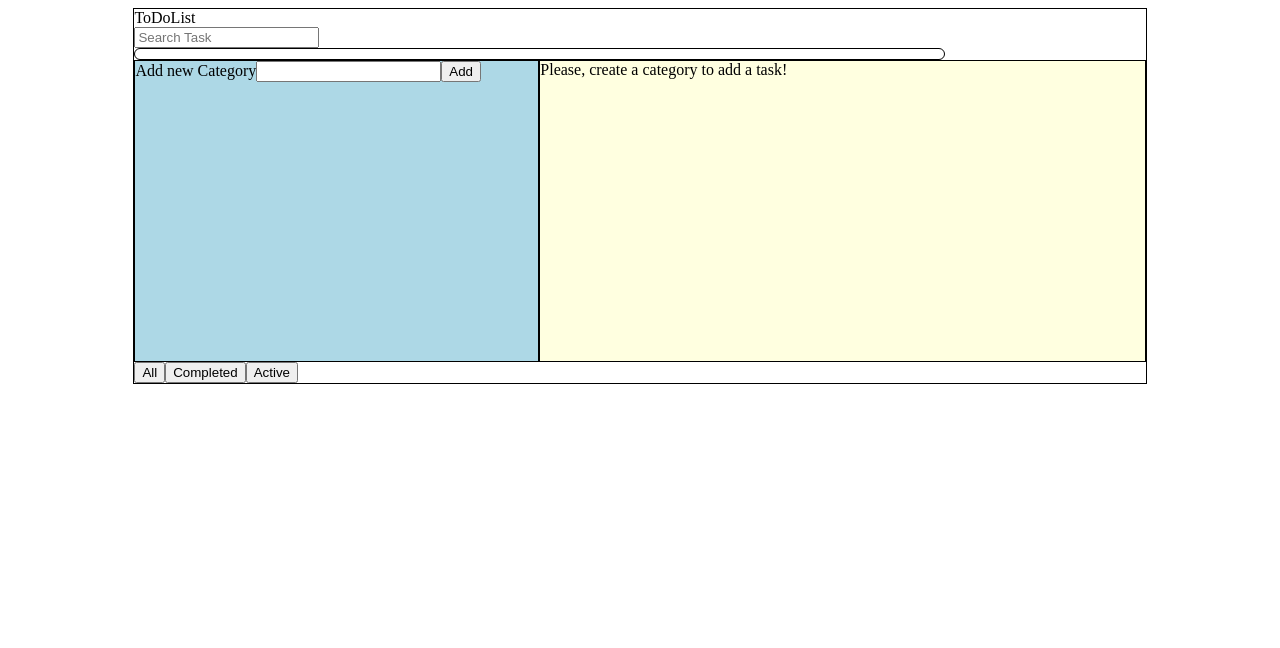
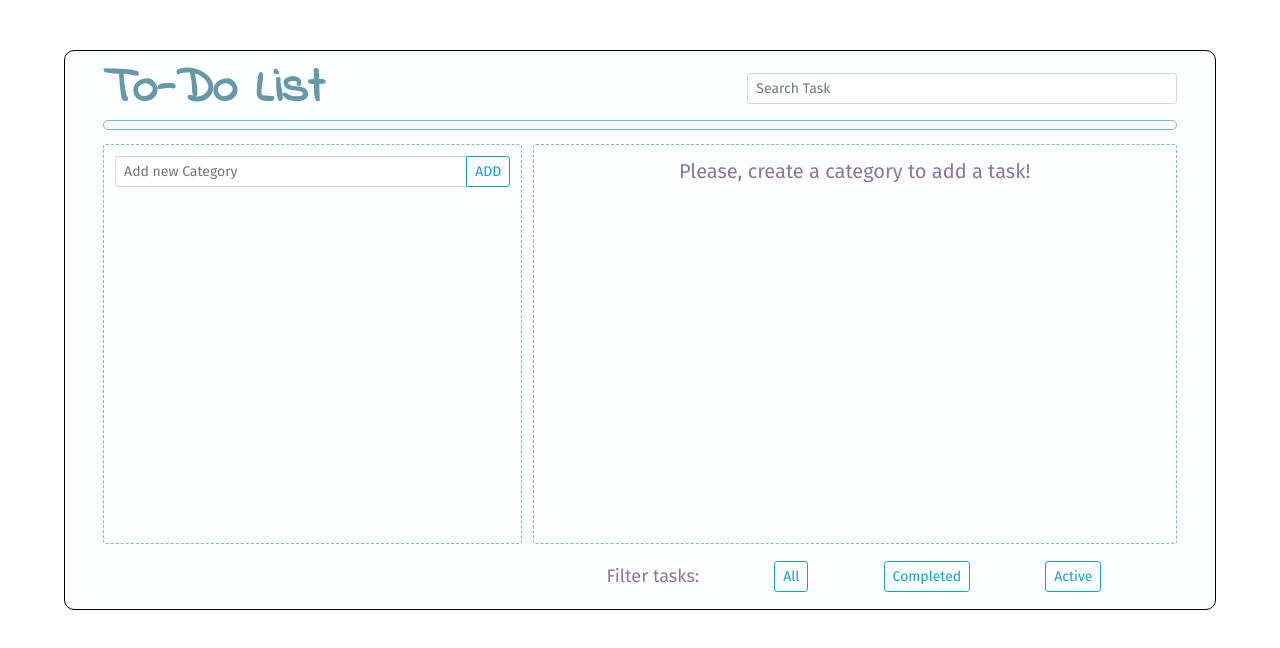
Before and after one commit to ZhenyaBachilo/ToDoApp, a React app: page / in a window 1280 px wide. Built offline with nearby package versions, Linux system fonts and the light colour scheme.

Commit message:
added css styles with react-bootstrap

```diff
--- a/package.json
+++ b/package.json
@@ -44,7 +44,9 @@
     "webpack-dev-server": "^3.7.1"
   },
   "dependencies": {
+    "bootstrap": "^4.3.1",
     "react": "^16.8.6",
+    "react-bootstrap": "^1.0.0-beta.9",
     "react-dom": "^16.8.6",
     "react-redux": "^7.1.0",
     "redux": "^4.0.1",
--- a/src/components/Form.js
+++ b/src/components/Form.js
@@ -1,60 +1,71 @@
 import React from 'react';
+import { InputGroup, FormControl, Button } from 'react-bootstrap';
 
 
 export default class Form extends React.Component {
-    constructor(props){
+    constructor(props) {
         super(props);
-        this.state={
+        this.state = {
             value: ""
         }
     }
 
     handleChange = (event) => {
         this.setState(
-            {value:event.target.value}
+            { value: event.target.value }
         )
     }
 
-    handleSubmit = (event)=> {
+    handleSubmit = (event) => {
         event.preventDefault();
-        if(this.props.add){
-            if(!this.state.value.trim()) {
+        if (this.props.add) {
+            if (!this.state.value.trim()) {
                 this.setState({
-                    value:''
+                    value: ''
                 });
                 return;
             }
             this.props.add(this.state.value);
             this.setState({
-                value:'',
+                value: '',
             })
 
-        }else{
-            if(!this.state.value.trim()) {
+        } else {
+            if (!this.state.value.trim()) {
                 this.setState({
-                    value:''
+                    value: ''
                 });
                 return;
-            }else if(!this.props.categoryId){
+            } else if (!this.props.categoryId) {
                 return;
             }
-            this.props.addTask(this.state.value,this.props.categoryId);
+            this.props.addTask(this.state.value, this.props.categoryId);
             this.setState({
-                value:''
+                value: ''
             })
-
         }
-
     }
 
-    render(){
+    render() {
 
-        return(
-            <form onSubmit ={this.handleSubmit} >
-                <label><span>{this.props.headerText}</span>
-                    <input type='text' onChange={this.handleChange} value={this.state.value}></input>
-                </label>
-                <button>Add</button>
+        return (
+            <form onSubmit={this.handleSubmit} >
+                <InputGroup className="mb-3" size="sm" >
+                    <FormControl
+                        placeholder={this.props.inputPlaceholder}
+                        type='text'
+                        onChange={this.handleChange}
+                        value={this.state.value}
+                    />
+                    <InputGroup.Append>
+                        <Button
+                            onClick={this.handleSubmit}
+                            variant="outline-info"
+                        >
+                            ADD
+                        </Button>
+                    </InputGroup.Append>
+                </InputGroup>
             </form>
         )
     }
--- a/src/components/InputSearch.js
+++ b/src/components/InputSearch.js
@@ -1,16 +1,17 @@
 import React from 'react';
+import { InputGroup, FormControl } from 'react-bootstrap';
 
 export class InputSearch extends React.Component {
     constructor(props) {
         super(props);
-        this.state={
-            value:""
+        this.state = {
+            value: ""
         }
     }
 
     handleChange = (event) => {
         this.setState(
-            {value:event.target.value}
+            { value: event.target.value }
         )
     }
 
@@ -18,12 +19,16 @@ export class InputSearch extends React.Component {
         this.props.searchTask(this.state.value);
 
         return (
-            <input type='text'
-                placeholder='Search Task'
-                onChange={this.handleChange}
-                value={this.state.value}
-            >
-            </input>
+            <InputGroup size="sm" className='inputSearch'>
+                <FormControl
+                    aria-label="Small"
+                    aria-describedby="inputGroup-sizing-sm"
+                    type='text'
+                    placeholder='Search Task'
+                    onChange={this.handleChange}
+                    value={this.state.value}
+                />
+            </InputGroup>
         )
     }
 
--- a/src/components/ProgressBar.js
+++ b/src/components/ProgressBar.js
@@ -2,11 +2,10 @@ import React from 'react';
 import { Filler } from './Filler';
 
 export const ProgressBar = (props) => {
-
     return (
         <>
             <div className='progressBar'>
-                <Filler tasks={props.tasks}/>
+                <Filler tasks={props.tasks} />
             </div>
         </>
     )
--- a/src/components/SearchBar.js
+++ b/src/components/SearchBar.js
@@ -1,14 +1,15 @@
 import React from 'react';
-import {InputSearch} from './InputSearch';
+import { InputSearch } from './InputSearch';
+
 
 export const SearchBar = (props) => {
-
     return (
-        <>
-            <div className='SearchBar'>
-                <div>ToDoList</div>
-                <InputSearch tasks={props.tasks} searchTask={props.searchTask}/>
-            </div>
-        </>
+        <div className='searchBar'>
+            <div className='appName'>To-Do List</div>
+            <InputSearch
+                tasks={props.tasks}
+                searchTask={props.searchTask}
+            />
+        </div>
     )
 }
--- a/src/containers/Categories.js
+++ b/src/containers/Categories.js
@@ -13,15 +13,15 @@ function Categories(props) {
             <Form
                 selectedCategoryId={props.selectedCategoryId}
                 categories={props.categories}
-                headerText={'Add new Category'}
-                add={props.addCategory} />
+                inputPlaceholder={'Add new Category'}
+                add={props.addCategory}
+            />
             <CategoryList
                 selectedCategory={props.selectedCategory}
                 categories={props.categories}
                 selectedCategoryId={props.selectedCategoryId}
                 deleteCategory={props.deleteCategory}
                 searchTaskText={props.searchTaskText}
-
             />
         </div>
     )
@@ -31,11 +31,10 @@ const mapDispatchToProps = {
     addCategory: addCategoryAction,
     selectedCategoryId: selectedCategoryId,
     deleteCategory: deleteCategory,
-    searchTaskText:searchTask
+    searchTaskText: searchTask
 }
 
 const mapStateToProps = (state) => {
-
     return {
         categories: state.CategoriesReducer,
         selectedCategory: state.selectedCategoryIdReducer,
--- a/src/containers/Footer.js
+++ b/src/containers/Footer.js
@@ -1,7 +1,9 @@
 import React from 'react';
 import { connect } from 'react-redux';
 import { setVisibilityFilter } from '../state-management/actions/actions';
-import {C} from '../state-management/constants/constants';
+import { C } from '../state-management/constants/constants';
+import { Button, ButtonToolbar } from 'react-bootstrap';
+
 
 const BTN_Filters = [
     {
@@ -21,20 +23,22 @@ const BTN_Filters = [
 function Footer({ selectFilter }) {
     return (
         <div className='footer'>
-            <div className='btnGroup'>
-                { BTN_Filters.map(({ text, filter }) => {
+            <ButtonToolbar className='ButtonToolbar_edit'>
+                <span>Filter tasks:</span>
+                {BTN_Filters.map(({ text, filter }) => {
                     return (
-                        <button
+                        <Button
+                            size="sm"
+                            variant="outline-info"
                             key={filter}
                             onClick={() => selectFilter(filter)}
                         >{text}
-                        </button>
+                        </Button>
                     )
                 })}
-            </div>
+            </ButtonToolbar>
         </div>
     )
-
 }
 
 const mapStateToProps = (state) => {
--- a/src/containers/ToDos.js
+++ b/src/containers/ToDos.js
@@ -9,12 +9,11 @@ import { selectedCategoryId } from '../state-management/actions/actions';
 
 
 function ToDos(props) {
-
     if (props.categoryId === null) {
         return (
-            <div className='toDosField'> Please, create a category to add a task!</div>
+            <div className='toDosField'> <div className='notification'>Please, create a category to add a task!</div></div>
         )
-    } else if (props.categoryId === ''&&props.searchedText){
+    } else if (props.categoryId === '' && props.searchedText) {
         return (
             <div className='toDosField'>
                 <Form categoryId={props.categoryId} headerText={'Add new Task'} addTask={props.addTask} />
@@ -32,12 +31,16 @@ function ToDos(props) {
     }
     else if (props.categoryId === '') {
         return (
-            <div className='toDosField'> Please, select a category!</div>
+            <div className='toDosField'> <div className='notification'>Please, select a category!</div></div>
         )
     }
     return (
         <div className='toDosField'>
-            <Form categoryId={props.categoryId} headerText={'Add new Task'} addTask={props.addTask} />
+            <Form
+                categoryId={props.categoryId}
+                addTask={props.addTask}
+                inputPlaceholder={'Add new Task'}
+            />
             <ToDoList
                 categoryId={props.categoryId}
                 tasks={props.tasks}
--- a/src/index.html
+++ b/src/index.html
@@ -1,4 +1,3 @@
-
 <!DOCTYPE html>
 <html lang="en">
 
@@ -7,6 +6,13 @@
     <meta name="viewport" content="width=device-width, initial-scale=1.0">
     <meta http-equiv="X-UA-Compatible" content="ie=edge">
     <title>toDoApp</title>
+    <link rel="stylesheet" href="https://maxcdn.bootstrapcdn.com/bootstrap/4.3.1/css/bootstrap.min.css"
+        integrity="sha384-ggOyR0iXCbMQv3Xipma34MD+dH/1fQ784/j6cY/iJTQUOhcWr7x9JvoRxT2MZw1T" crossorigin="anonymous" />
+    <link href="https://fonts.googleapis.com/css?family=Indie+Flower&display=swap" rel="stylesheet">
+    <link href="https://fonts.googleapis.com/css?family=Crete+Round&display=swap" rel="stylesheet">
+    <link href="https://fonts.googleapis.com/css?family=Bad+Script|Didact+Gothic|Pangolin&display=swap"
+        rel="stylesheet">
+    <link href="https://fonts.googleapis.com/css?family=Fira+Sans&display=swap" rel="stylesheet">
 </head>
 
 <body>
--- a/src/styles/App.css
+++ b/src/styles/App.css
@@ -1,51 +1,128 @@
 
 .app{
-    width:80%;
+    width:90%;
     border: 1px solid black;
     margin: 0 auto;
+    margin-top:50px;
+    border-radius: 10px;
+    padding: 1% 3% 0 3%;
+    background-color: rgba(220, 235, 243, 0.112);
+    font-family: 'Fira Sans', sans-serif;
+    font-size: 18px;
+    color:#32074a8c;
 }
+
+.appName{
+    font-family: 'Indie Flower', cursive;
+    font-size: 50px;
+    color:#266d80b3;
+    font-weight: bold;
+}
+
 .mainBody{
     display: flex;
+    justify-content: space-between
 }
+
 .categoryField{
-    width: 40%;
-    background-color: lightblue;
-    height:300px;
-    border: 1px solid black;
+    width: 39%;
+    height:400px;
+    padding: 1%;
     overflow: scroll;
+    border: 1px dashed #219ba0a1;
+    border-radius: 3px;
 }
+
 .toDosField{
-    background-color: lightyellow;
-    height:300px;
+    height:400px;
     width: 60%;
-    border: 1px solid black;
+    padding: 1%;
     overflow: scroll;
+    border: 1px dashed #219ba0a1;
+    border-radius: 3px;
 }
 
 .activeCategory{
     color: red;
 }
 
-.completedTask{
-    text-decoration:line-through;
-    color:red;
+.btn-toolbar>* {
+    margin-right: 7%;
 }
 
-.activeCategoryItem{
-    font-size: 2em;
-    color: green;
+.ButtonToolbar_edit{
+    display: flex;
+    justify-content: flex-end;
+    align-items: center;
+    height: 65px;;
+}
+
+.header{
+    height:80px;
+}
+
+.searchBar{
+    display:flex;
+    justify-content: space-between;
+    align-items: center;
+    height: 50px;
 }
 
 .progressBar{
+    height: 10px;
+    width: 100%;
+    border-radius: 50px;
+    border: 1px solid #219ba0a1;
+    margin: 0 auto;
+    margin-top:6px;
+}
 
-    height: 10px;
-    width: 80%;
-    border-radius: 50px;
-    border: 1px solid black;
-}
 .filler{
     background: #82f5e9;
     height:100%;
     border-radius: inherit;
     transition: width .3s ease-in;
 }
+
+.inputSearch{
+    width:40%;
+}
+
+.notification{
+    width: 60%;
+    margin: 0 auto;
+    text-align: center;
+    font-size: 20px;
+}
+
+.deleteButton{
+    font-size: 10px;
+    cursor: pointer
+}
+
+.listItems{
+    padding: 3px 10px;
+    min-height: 30px;
+    display: flex;
+    justify-content: space-between;
+    align-items: center;
+    font-size: 16px;
+    cursor: default;
+}
+
+.completedTask{
+    text-decoration:line-through;
+    color:#a3b5ef;
+    transition: color .3s ease-in;
+}
+
+.listItems:hover{
+    font-size: 1.2em;
+    font-weight: bold;
+}
+
+.activeCategoryItem{
+    background-color: rgb(168, 236, 236);
+    transition: background-color .3s ease-in;
+
+}
```
Also changed, not shown: src/components/App.js (+3 -5 lines), src/components/CategoryList.js (+4 -3 lines), src/components/CategoryListItems.js (+13 -6 lines), src/components/Filler.js (+2 -5 lines), src/components/ToDoList.js (+9 -13 lines), src/components/ToDoListItems.js (+21 -9 lines), src/containers/Header.js (+9 -9 lines), src/index.js (+5 -5 lines), dist/index.html, 2 other files.
